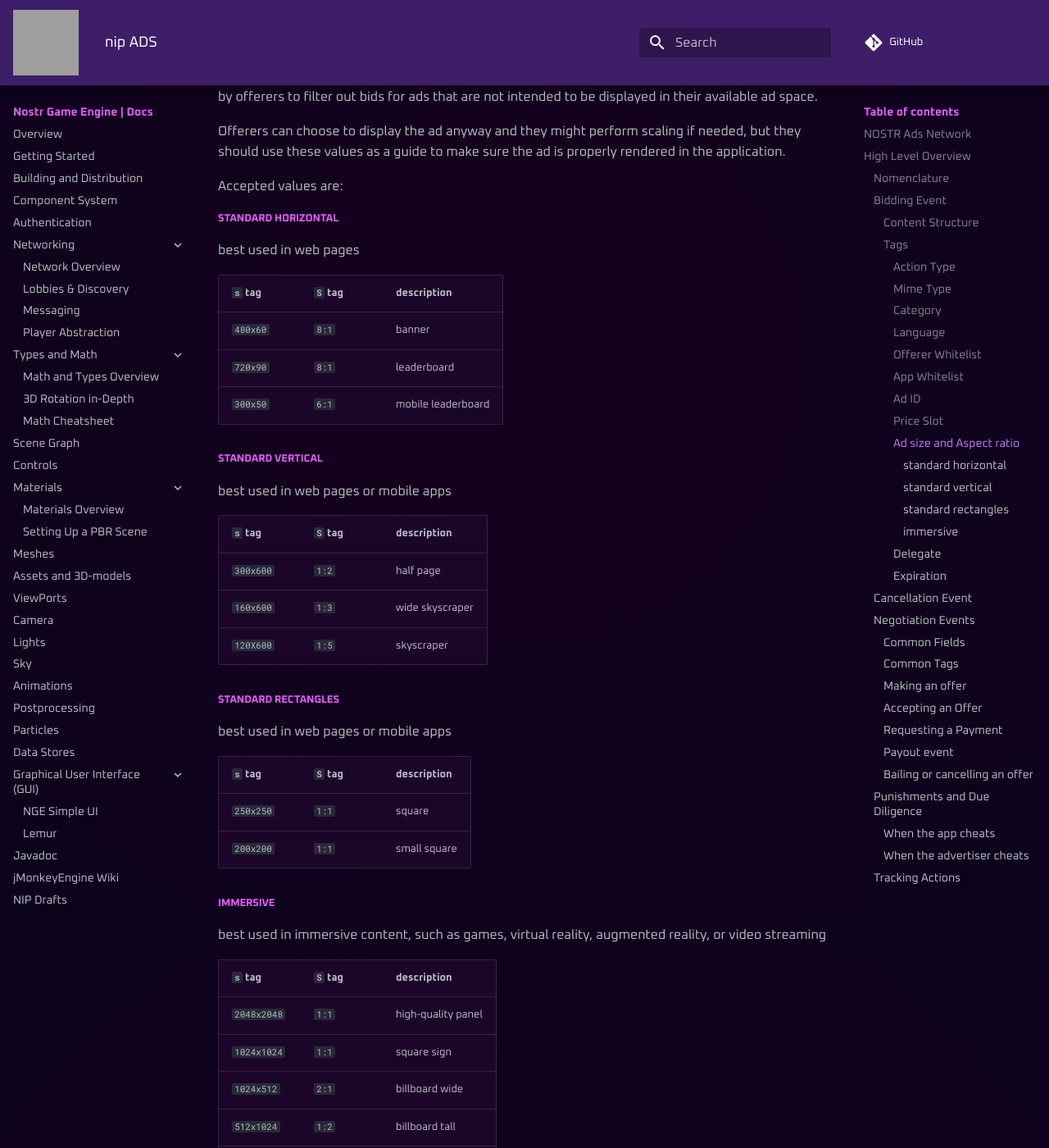
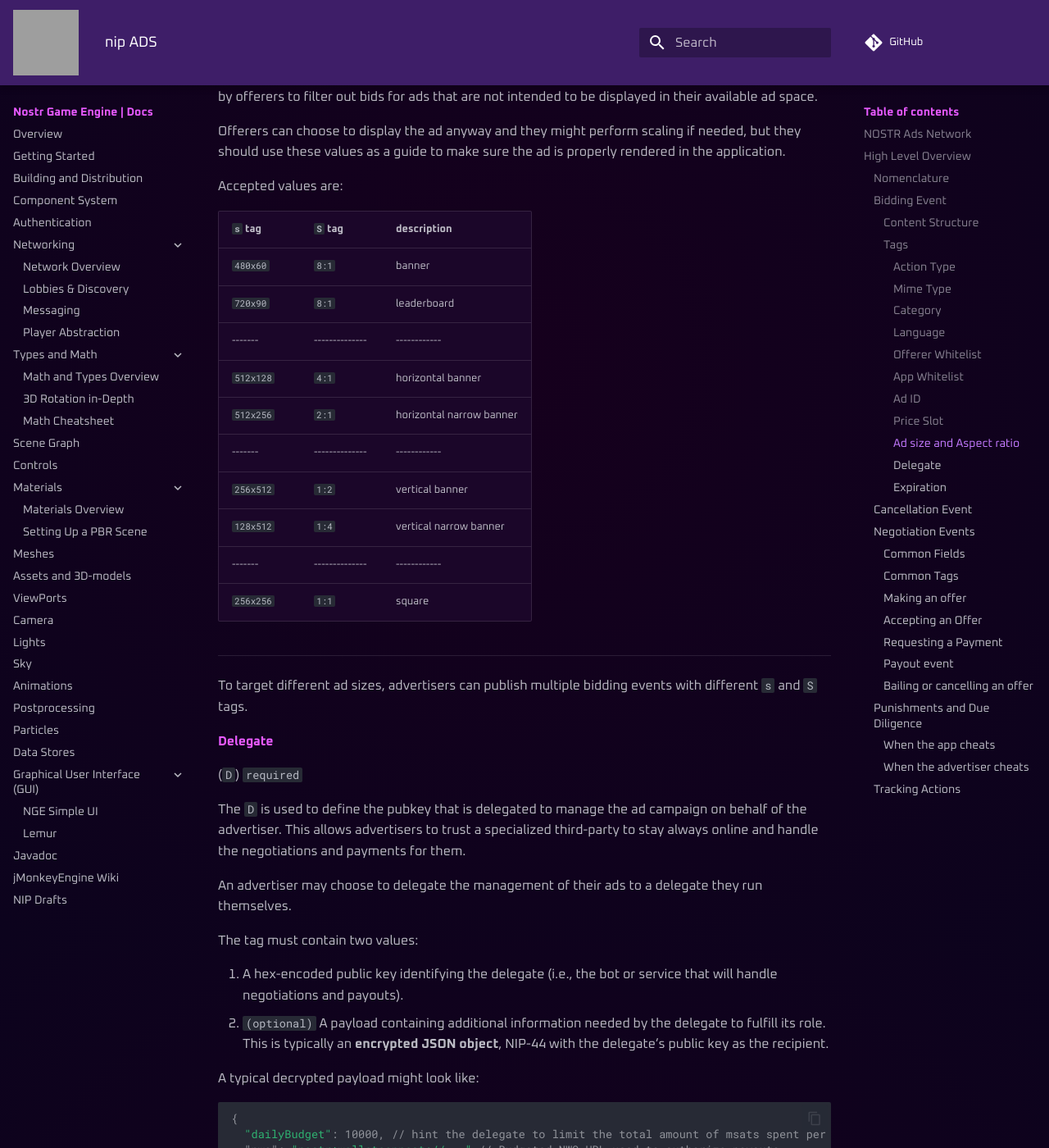
Before and after one commit to NostrGameEngine/docs, an MkDocs documentation site: the page built from docs/nip-drafts/nip-ADS.md, in a window 1280 px wide and 1400 px high, scrolled down 4464 px. Shown: the whole window at 82% size. Built offline with MkDocs 1.6.1 and Material for MkDocs 9.7.7, drawn with Linux system fonts in a browser that asks for light colours; comment, search, counter and statistics services are not loaded; some of the changed text lies outside the part shown.

Commit message:
better supported sizes

```diff
--- a/docs/nip-drafts/nip-ADS.md
+++ b/docs/nip-drafts/nip-ADS.md
@@ -169,51 +169,21 @@ Offerers can choose to display the ad anyway and they might perform scaling if n
 
 Accepted values are:
 
-##### standard horizontal
-
-best used in web pages
 
 |`s` tag | `S` tag | description|
 |-------|--------------|------------|
 |`480x60`|`8:1`|banner|
 |`720x90`|`8:1`|leaderboard|
-|`300x50`|`6:1`|mobile leaderboard|
+|-------|--------------|------------|
+|`512x128`|`4:1`|horizontal banner|
+|`512x256`|`2:1`|horizontal narrow banner|
+|-------|--------------|------------|
+|`256x512`|`1:2`|vertical banner|
+|`128x512`|`1:4`|vertical narrow banner|
+|-------|--------------|------------|
+|`256x256`|`1:1`|square|
 
 
-##### standard vertical
-
-best used in web pages or mobile apps
-
-`s` tag | `S` tag | description|
-|-------|--------------|------------|
-|`300x600`|`1:2`|half page|
-|`160x600`|`1:3`|wide skyscraper|
-|`120X600`|`1:5`|skyscraper|
-
-##### standard rectangles
-
-best used in web pages or mobile apps
-
-|`s` tag | `S` tag | description|
-|-------|--------------|------------|
-|`250x250`|`1:1`|square|
-|`200x200`|`1:1`|small square|
-
-
-##### immersive
-
-best used in immersive content, such as games, virtual reality, augmented reality, or video streaming
-
-|`s` tag | `S` tag | description|
-|-------|--------------|------------|
-|`2048x2048`|`1:1`|high-quality panel|
-|`1024x1024`|`1:1`|square sign|
-|`1024x512`|`2:1`|billboard wide|
-|`512x1024`|`1:2`|billboard tall|
-|`1280x720`|`16:9`|billboard HD|
-|`1920x1080`|`16:9`|billboard Full HD|
-|`512x128`|`4:1`|narrow strip|
-|`1920x120`|`16:1`|wide strip|
 
 ----
 
```
